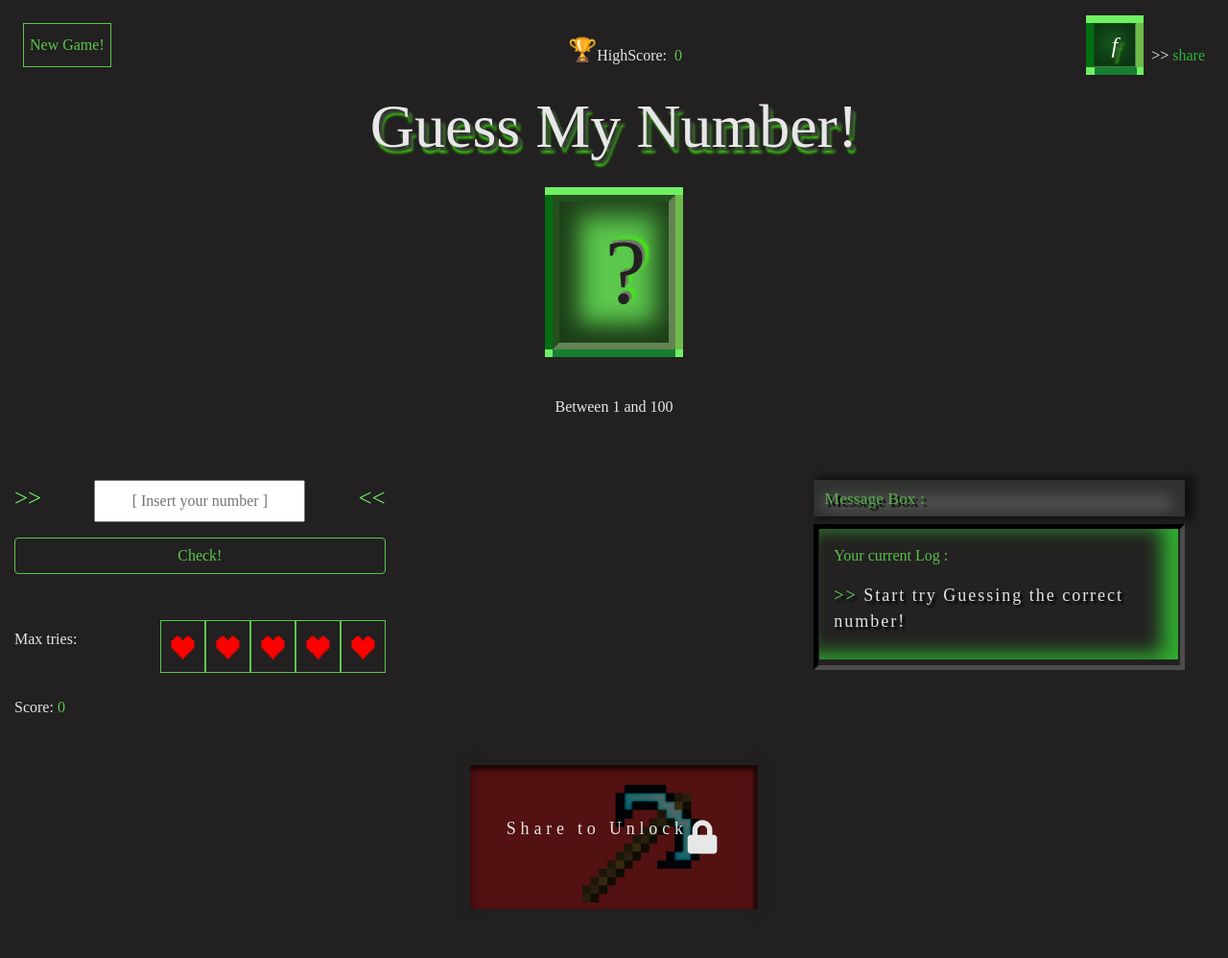
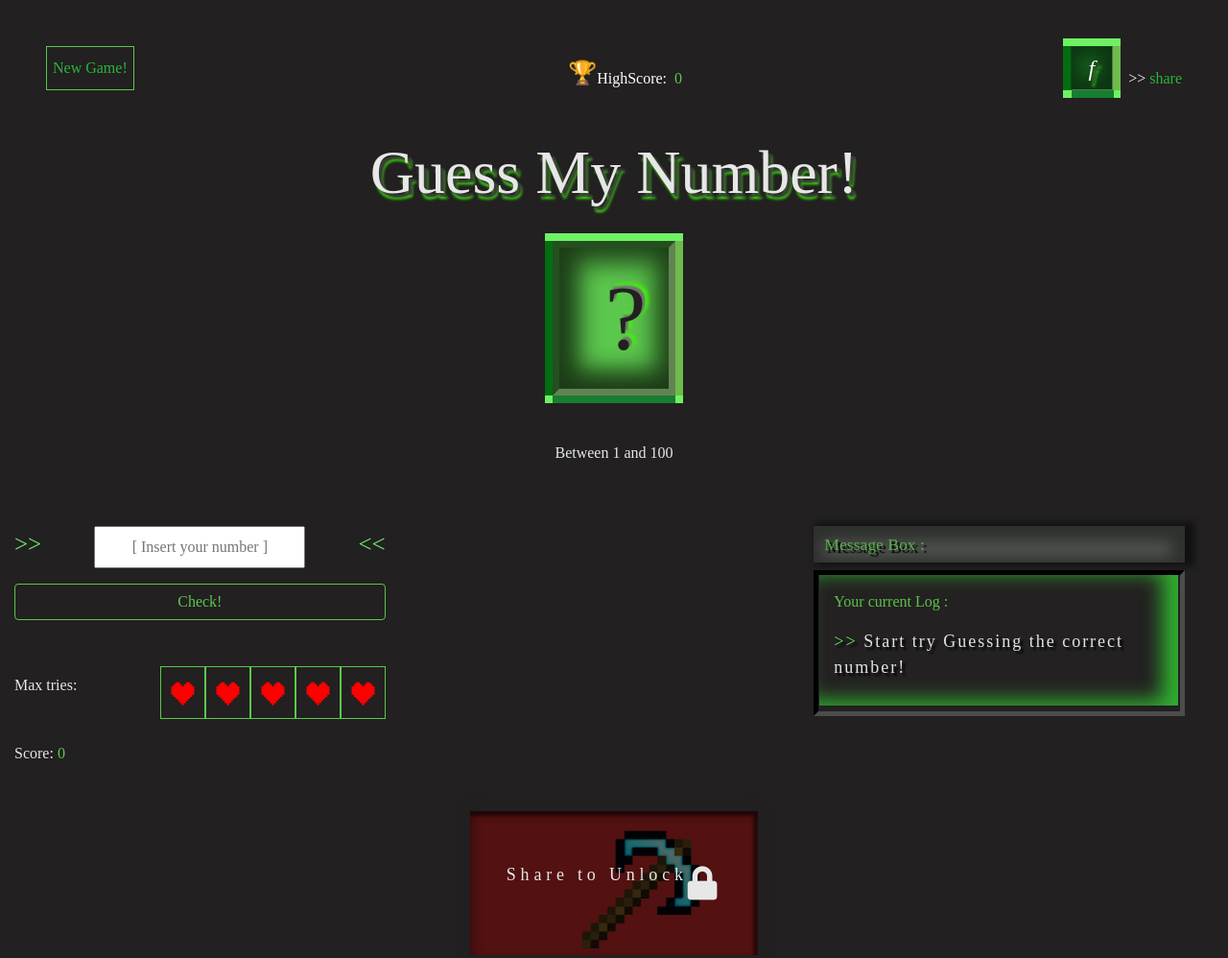
Before and after one commit to cristina-Q/GuessGame-JS, a website: page index.html in a window 1280 px wide. Shown: the whole page at 96% size. Drawn offline with Linux system fonts and the light colour scheme; a web font is replaced by a local one.

Commit message:
update 🌈

```diff
--- a/index.html
+++ b/index.html
@@ -47,8 +47,8 @@
       id="top"
       class="row flex-column"
     >
-      <div class="header-top-wrapper d-flex justify-content-between m-4">
-        <button class="new-game border border-custom bg-transparent text-custom mr-5">
+      <div class="header-top-wrapper d-flex justify-content-between m-5">
+        <button class="new-game border border-custom bg-transparent mr-5">
           New Game!
         </button>
 
--- a/scss/_header-top-wrapper.scss
+++ b/scss/_header-top-wrapper.scss
@@ -1,7 +1,15 @@
 .header-top-wrapper {
+  color: #fff;
   a {
     color: $white;
     text-decoration: none;
+  }
+
+  .new-game {
+    color: $primary;
+    &:hover {
+      color: white;
+    }
   }
 
   .fb-box:hover {
```
Also changed, not shown: README.md, css/style.css, media/laptop.png (deleted), media/mob.png (deleted), media/mob_resized.png (deleted), media/screenshot-laptop.png (added), media/screenshot.png (added), media/twitter.png (deleted), 1 other file.
